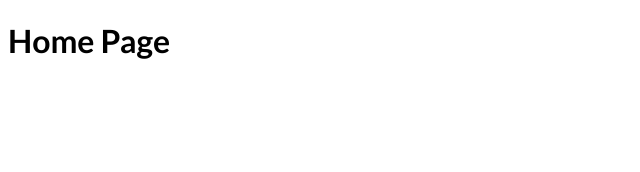
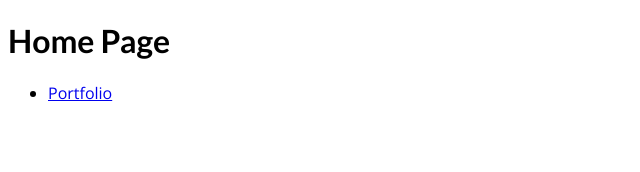
Before and after one commit to Vasant-Mestry-11/page-router-introduction, a Next.js app: page / in a window 1280 px wide. Shown: the top 172 px of the page, without its empty margins (0-640 px from the left). Built offline with nearby package versions, Linux system fonts and the light colour scheme.

Commit message:
:zap: :art: link component

```diff
--- a/pages/index.js
+++ b/pages/index.js
@@ -1,5 +1,12 @@
+import Link from "next/link";
+
 export default function HomePage() {
   return <div>
     <h1>Home Page</h1>
+    <ul>
+      <li>
+        <Link href="/portfolio">Portfolio</Link>
+      </li>
+    </ul>
   </div>
 }
```
